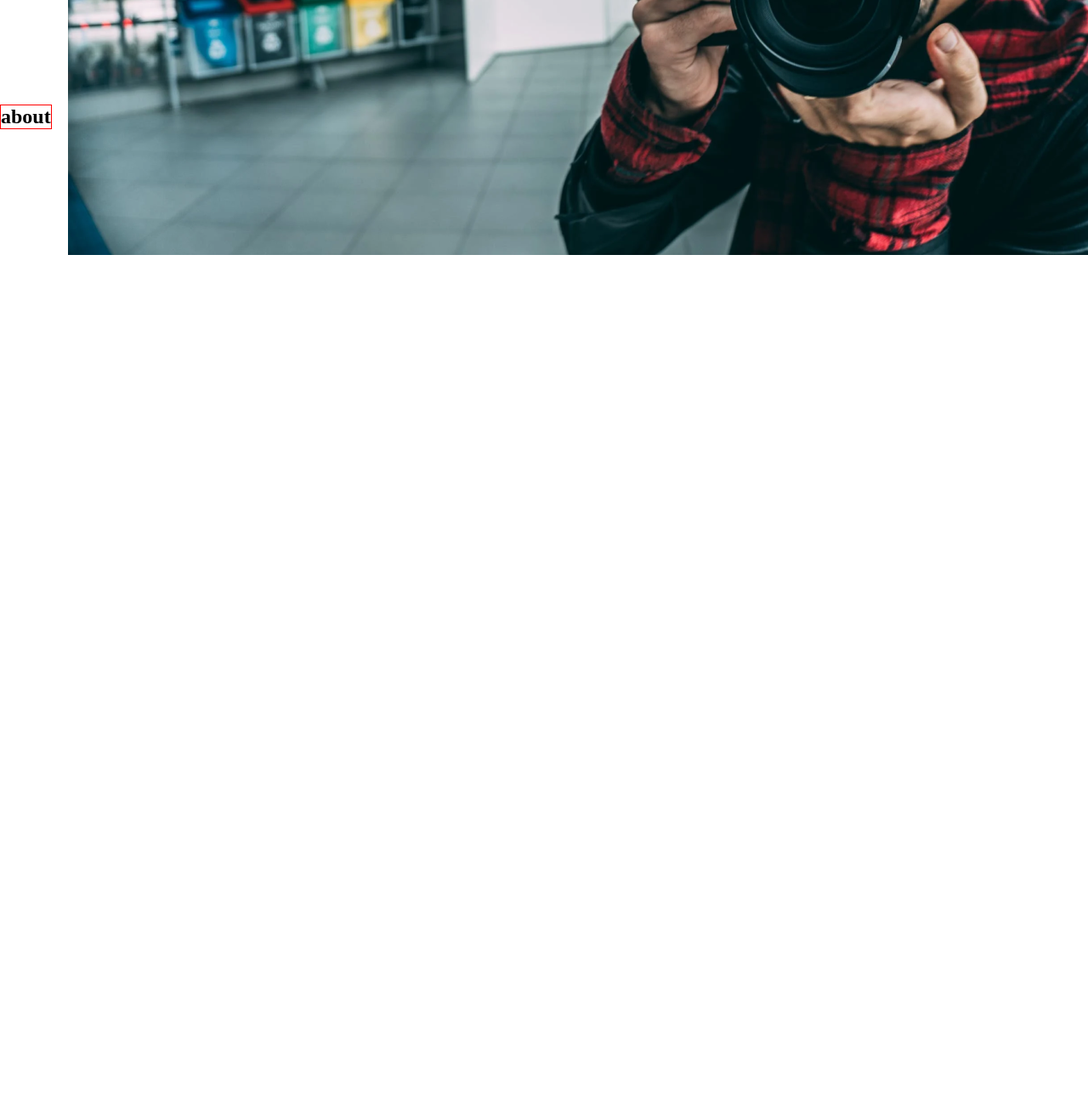
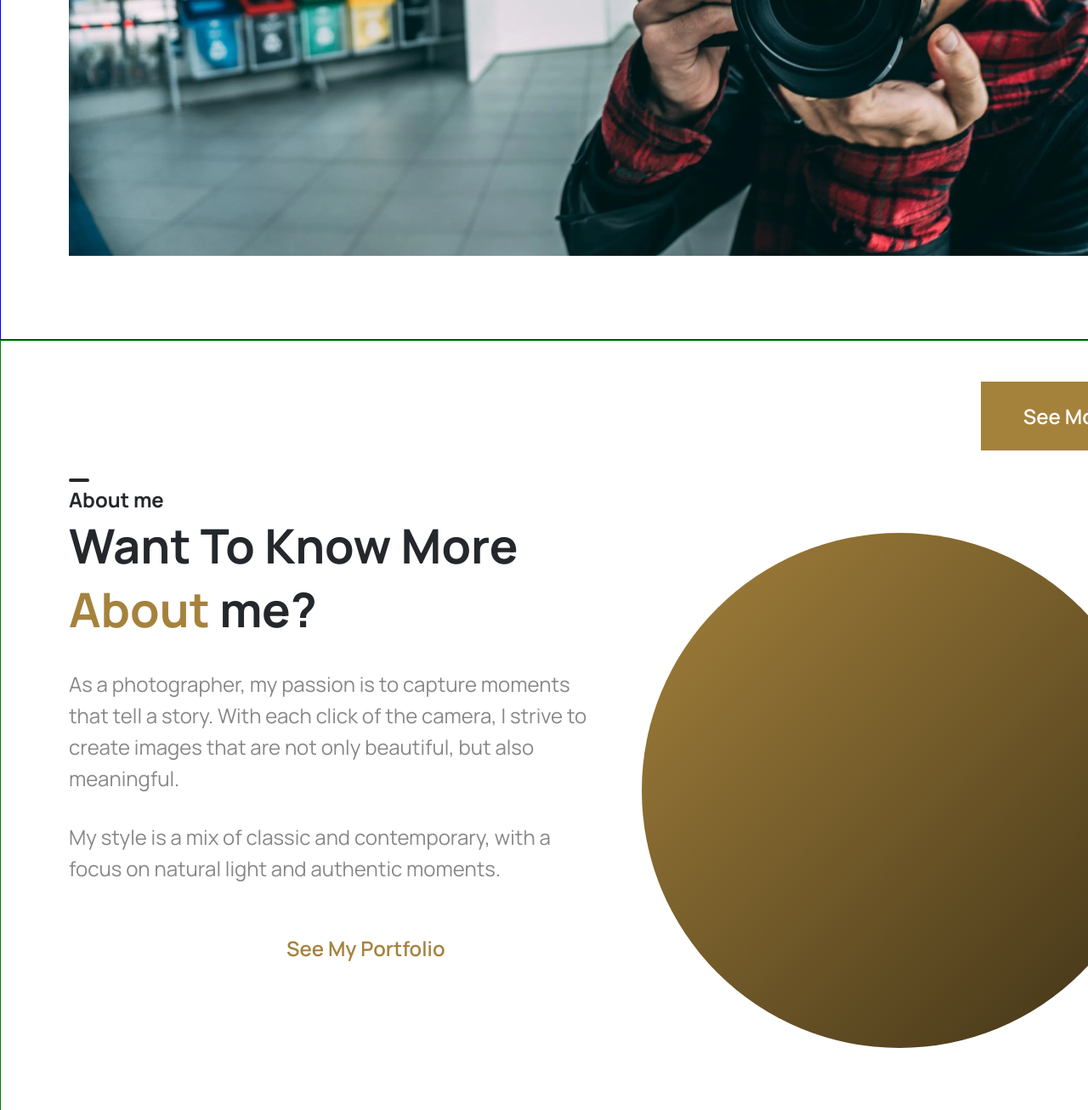
Before and after one commit to Sayli-1015/sankey-portfolio-task, a plain HTML site: page index.html in a window 1280 px wide. Shown: the part 1005-2311 px from the top of the page at 85% size. Before the commit the page ends 1305 px from the top, so only its background shows below. Drawn offline with Linux system fonts and the light colour scheme.

Commit message:
feat: added about section and started service section

```diff
--- a/index.html
+++ b/index.html
@@ -44,13 +44,38 @@
 
     <!-- about section starts here -->
     <section id="about">
-        <h1>about</h1>
+        <div class="about-me">
+            <div class="section-main-heading">
+                <div class="hr-line"></div>
+                <h1 class="section-heading">About me</h1>
+            </div>
+            <h1 class="section-subheading">Want To Know More</h1>
+            <h1 class="section-subheading"><span class="section-heading-highlights">About </span>me?</h1>
+        </div>
+        <div class="about-me-description">
+            <div class="description-one">
+                <p>As a photographer, my passion is to capture moments</p>
+                <p>that tell a story. With each click of the camera, I strive to</p>
+                <p>create images that are not only beautiful, but also</p>
+                <p>meaningful.</p>
+            </div>
+            <div class="description-two">
+                <p>My style is a mix of classic and contemporary, with a</p>
+                <p>focus on natural light and authentic moments.</p>
+            </div>
+        </div>
+        <div class="profile-photo"></div>
+        <!-- <div class="profile-img"></div> -->
+        <div class="get-in-touch">See More</div>
+        <h1 class="directing-points">See My Portfolio</h1>
+
     </section>
+    <!-- about section ends here -->
 
     <!-- service section starts here -->
-    <!-- <section id="service">
-        <h1>service</h1>
-    </section> -->
+    <section id="service">
+        <div class="service-img"></div>
+    </section>
 
     <!-- portfolio section starts here -->
     <!-- <section id="portfolio">
--- a/style/style.css
+++ b/style/style.css
@@ -170,13 +170,154 @@ p {
     bottom: 4.688rem;
 }
 
+#hero-container {
+    width: 90rem;
+    height: 76.75rem;
+    flex-shrink: 0;
+    border: 1px solid blue;
+}
+
 #about {
-    position: absolute;
+    width: 90rem;
+    height: 56.688rem;
+    flex-shrink: 0;
+    border: 1px solid green;
+    position: relative;
+    /* position: absolute;
     top: 70.5rem;
-    border: 1px solid red;
+    border: 1px solid rgb(31, 248, 60); */
+}
+
+.about-me {
+    /* border: 1px solid purple; */
+    position: relative;
+    top: 9.5rem;
+    left:5rem;
+    display: inline-flex;
+    flex-direction: column;
+    align-items: flex-start;
+    /* gap: 1rem; */
+}
+
+.about-heading {
+    display: flex;
+    align-items: center;
+    gap: 0.75rem;
+}
+
+.hr-line {
+    width: 1.5rem;
+    height: 0.25rem;
+    border-radius: 100px;
+    background: var(--dark-100, #24282C);
+    display: inline-flex;
+}
+
+.section-heading {
+    color: var(--dark-100, #24282C);
+
+        /* web/Font-6/bold */
+        font-family: Manrope;
+        font-size: var(--web-font-6-bold-size);
+        font-style: normal;
+        font-weight: 700;
+        line-height: normal;
+}
+
+.section-subheading {
+    color: var(--dark-100, #24282C);
+
+        /* web/p-bold/75 */
+        font-family: Manrope;
+        font-size: var(--web-p-bold-75-size);
+        font-style: normal;
+        font-weight: 700;
+        line-height: 75px;
+        /* 133.929% */
+}
+
+.section-heading-highlights {
+    color: var(--primary-100, #A5823C);
+
+        /* web/p-bold/75 */
+        font-family: Manrope;
+        font-size: var(--web-p-bold-75-size);
+        font-style: normal;
+        font-weight: 700;
+        line-height: 75px;
+}
+
+
+.about-me-description {
+    /*
+     */
+     width: 38.375rem;
+     /* border: 2px solid rgb(88, 6, 33);
+    background-color: chartreuse; */
+    position: relative;
+    left: 5rem;
+    top: 11.5rem;
+    /* gap: 5rem; */
 
 }
 
+.description-one {
+    margin-bottom: 2rem;
+}
+
+
+.profile-photo {
+    width: 606px;
+    height: 606px;
+    flex-shrink: 0;
+    border-radius: 1000px;
+    background: var(--linear-100, linear-gradient(135deg, #A5823C 0%, #3E3116 100%));
+    position: absolute;
+    left: 754px;
+    top:226px;
+    right: 5rem;
+
+}
+
+.profile-img {
+    width: 606px;
+        height: 757px;
+        flex-shrink: 0;
+        background: url('../assests/profile-photo.png'), lightgray 50% / cover no-repeat;
+        position: absolute;
+        left: 754px;
+        top:75px;
+}
+
+.directing-points {
+    position: absolute;
+    top:698px;
+    left: 336px;
+    color: var(--primary-100, #A5823C);
+    font-family: Manrope;
+    font-size: 24px;
+    font-style: normal;
+    font-weight: 600;
+    line-height: normal;
+}
+
+#service {
+    width: 1440px;
+    height: 998px;
+    flex-shrink: 0;
+    position: relative;
+    border: 1px solid orange;
+}
+
+.service-img {
+    width: 610px;
+    height: 848px;
+    flex-shrink: 0;
+    background: var(--image-potrait-1, url('../assests/Photos.png'), lightgray 50% / cover no-repeat);
+    position: absolute;
+    top: 75px;
+    left: 80px;
+}
 /* ul {
         position: absolute;
         top: 4.125rem;
```
Also changed, not shown: assests/Photos.png (added), assests/profile-photo.png (added).
